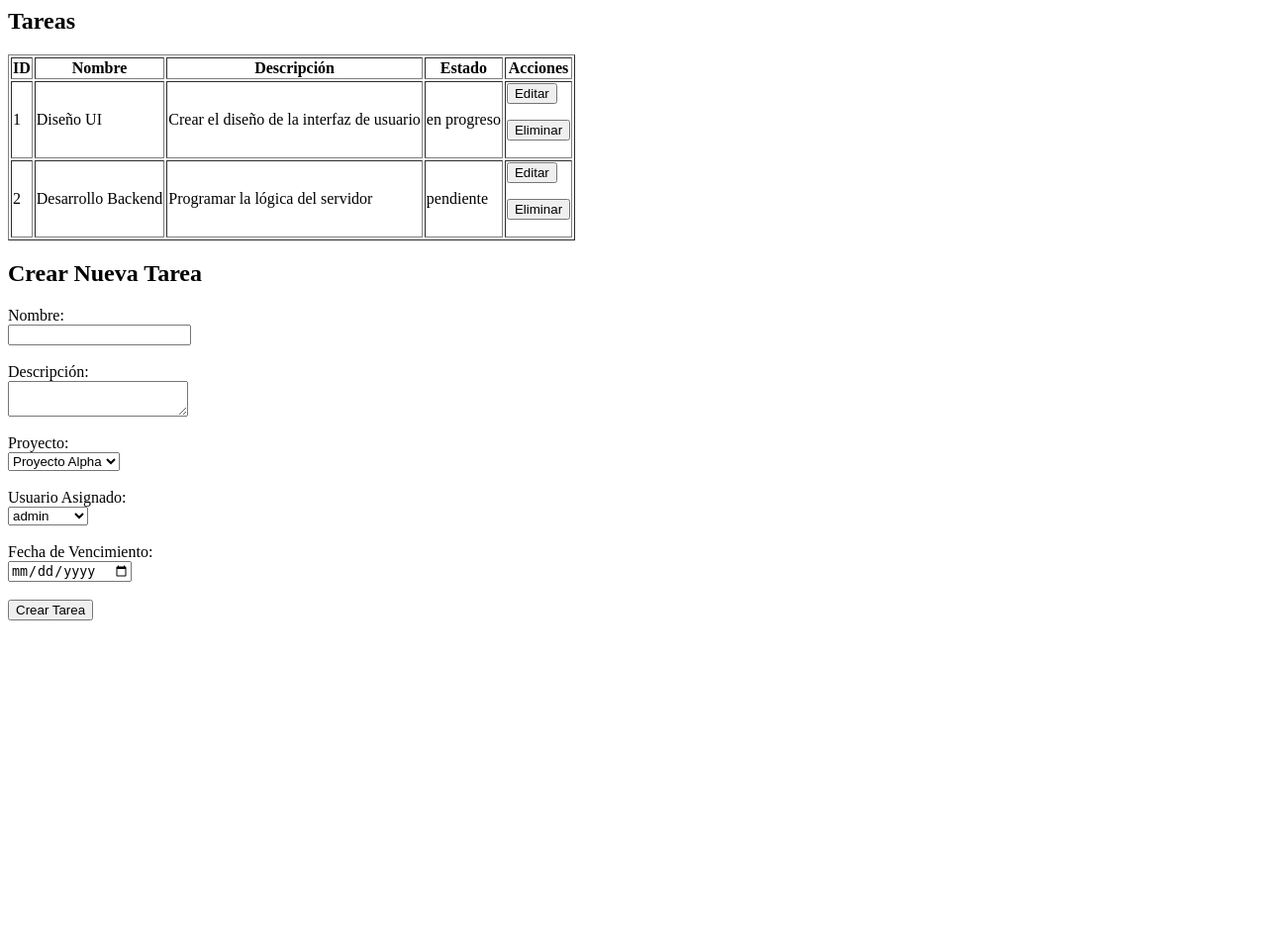
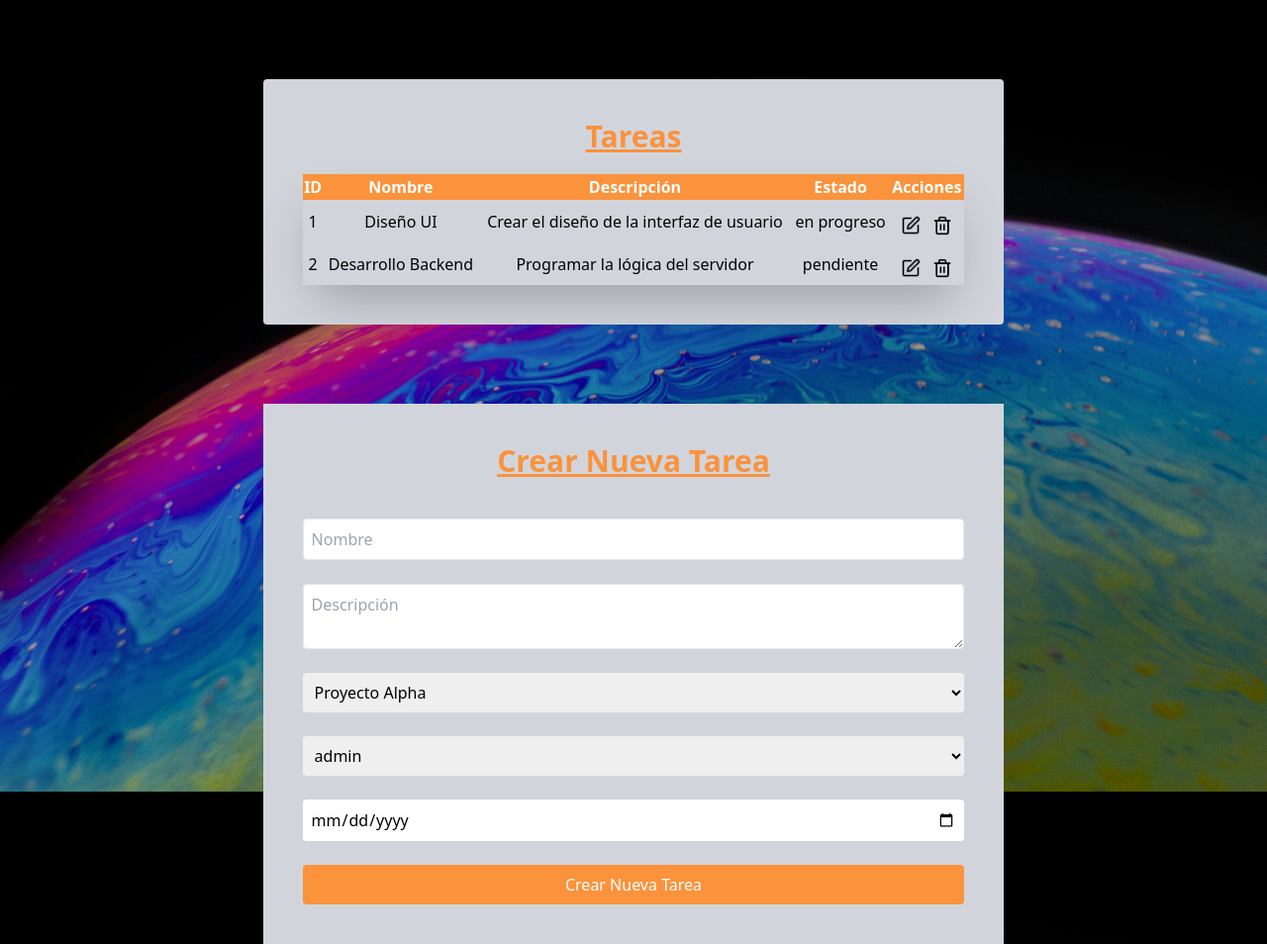
Before and after one commit to Komandarm-Knuckles/DAWM12G6_GePro, a PHP site: page /php/admin/adminTareas.php in a window 1280 px wide. Shown: the whole page at 99% size. Before the commit the page ends 627 px from the top, so only its background shows below. Run offline with PHP 8.4, Linux system fonts and the light colour scheme; data comes from the database, SQL or seed files in the repository; some libraries are stand-ins or nearby versions.

Commit message:
Terminado el diseño de las paginas de tareas tanto del admin como del jefe equipo

```diff
--- a/php/admin/adminTareas.php
+++ b/php/admin/adminTareas.php
@@ -49,10 +49,21 @@ if ($_SERVER['REQUEST_METHOD'] == 'POST' && isset($_POST['crear_tarea'])) {
 $result_usuarios = obtener_todos_los_usuarios($con);
 $result_proyectos = $con->query("SELECT id_proyecto, nombre FROM proyectos");
 ?>
-
-<h2>Tareas</h2>
-<table border="1">
-    <tr>
+<!DOCTYPE html>
+<html>
+<head>
+    <title>Panel de Tareas Admin</title>
+    <script src="https://cdn.tailwindcss.com"></script>
+</head>
+<body class="w-full min-h-screen flex justify-center items-center bg-cover bg-center bg-fixed z-10 bg-[url('../../img/pixels14.jpg')]">
+<div class="flex flex-col w-full max-w-[90%] justify-center items-center gap-20 pt-20">
+    <div class="flex flex-col p-10 w-full max-w-[65%] gap-5 bg-gray-300 rounded">
+    <div class="flex justify-center items-center bg-gray-300">
+    <h2 class="font-bold text-orange-400 text-3xl underline">Tareas</h2>
+    </div>
+    <div class='flex flex-col bg-gray-300 max-h-[300px] text-center gap-5 overflow-y-auto shadow-2xl bg-color w-full'>
+    <table class='styled-table w-full p-4 text-center rounded'>
+    <tr class='sticky bg-orange-400 text-white top-0 p-4 bg-gray-300'>
         <th>ID</th>
         <th>Nombre</th>
         <th>Descripción</th>
@@ -65,44 +76,47 @@ $result_proyectos = $con->query("SELECT id_proyecto, nombre FROM proyectos");
             <td><?php echo htmlspecialchars($tarea['nombre']); ?></td>
             <td><?php echo htmlspecialchars($tarea['descripcion']); ?></td>
             <td><?php echo htmlspecialchars($tarea['estado']); ?></td>
-            <td>
+            <td class="flex justify-center items-center gap-3 pt-4">
             <form method="POST" action="">
                         <input type="hidden" name="id_tarea" value="<?php echo $tarea['id_tarea']; ?>">
-                    <button type="submit" name="editar_tarea">Editar</button>
+                        <button type="submit" name="editar_tarea"class="cursor-pointer">
+                            <img src='../../img/square-pen.png' alt='Editar' style='width: 20px; height: 20px;' class='hover:bg-green-500 hover:scale-105'/>
+                        </button>
                     </form>
 
                     <form method="POST" action="">
                         <input type="hidden" name="eliminar_tarea" value="<?php echo $tarea['id_tarea']; ?>">
-                    <button type="submit">Eliminar</button>
+                        <button type="submit" onclick="return confirm('¿Estás seguro de que quieres eliminar este usuario?');" class="cursor-pointer">
+                            <img src="../../img/trash-2.png" alt="Eliminar" style="width: 20px; height: 20px;" class="hover:bg-red-500 hover:scale-105">
+                        </button>
                     </form>
+
             </td>
         </tr>
     <?php } ?>
 </table>
+</div>
+</div>
 
-<h2>Crear Nueva Tarea</h2>
-<form method="POST" action="">
-    <label for="nombre">Nombre:</label><br>
-    <input type="text" name="nombre" required><br><br>
-    <label for="descripcion">Descripción:</label><br>
-    <textarea name="descripcion" required></textarea><br><br>
-    <label for="id_proyecto">Proyecto:</label><br>
-    <select name="id_proyecto">
+<div class="flex flex-col gap-10 p-10 w-full max-w-[65%] bg-gray-300 justify-center items-center">
+<h2 class="font-bold text-orange-400 text-3xl underline">Crear Nueva Tarea</h2>
+<form method="POST" action="" class="flex flex-col w-full gap-6">
+<input type="text" name="nombre" placeholder="Nombre" required class="p-2 border rounded" />
+<textarea name="descripcion" placeholder="Descripción" required class="p-2 border rounded"></textarea>
+    <select name="id_proyecto" class="p-2 rounded">
         <?php while ($proyecto = $result_proyectos->fetch_assoc()) { ?>
             <option value="<?php echo $proyecto['id_proyecto']; ?>"><?php echo htmlspecialchars($proyecto['nombre']); ?></option>
         <?php } ?>
-    </select><br><br>
-    <label for="usuario_asignado">Usuario Asignado:</label><br>
-    <select name="usuario_asignado">
+    </select>
+    <select name="usuario_asignado" class="p-2 rounded">
         <?php while ($usuario = $result_usuarios->fetch_assoc()) { ?>
             <option value="<?php echo $usuario['usuario']; ?>"><?php echo htmlspecialchars($usuario['usuario']); ?></option>
         <?php } ?>
-    </select><br><br>
-    <label for="fecha_vencimiento">Fecha de Vencimiento:</label><br>
-    <input type="date" name="fecha_vencimiento" required><br><br>
-    <button type="submit" name="crear_tarea">Crear Tarea</button>
+    </select>
+    <input type="date" name="fecha_vencimiento" class="p-2 rounded" required class="p-2 border rounded" />
+    <button type="submit" name="crear_tarea" class="p-2 bg-orange-400 hover:bg-orange-700 cursor-pointer text-white rounded">Crear Nueva Tarea</button>
 </form>
-
+</div>
 <?php
 $con->close();
 ?>
--- a/php/jefeEquipo/jefes-equipo.php
+++ b/php/jefeEquipo/jefes-equipo.php
@@ -158,7 +158,7 @@ if ($_SERVER['REQUEST_METHOD'] === 'POST' && isset($_POST['editar_reunion'])) {
     <h3 class="font-bold text-orange-400 text-3xl underline">Tareas</h3>
     <ul>
         <?php while ($tarea = $tareas->fetch_assoc()) { ?>
-            <li class="flex gap-1">
+            <li class="flex md:flex-row flex-col gap-1">
                 <?php
                 echo " <p class='font-bold text-orange-400'>-ID:</p> " . htmlspecialchars($tarea['id_tarea']) .
                     " <p class='font-bold text-orange-400'>-Nombre:</p> " . htmlspecialchars($tarea['nombre']) .
```
Also changed, not shown: php/admin/editarTareas.php (+18 -11 lines), php/jefeEquipo/editarTareasJefeEquipo.php (+12 -12 lines). Lines whose indentation alone changed are shown as unchanged.
